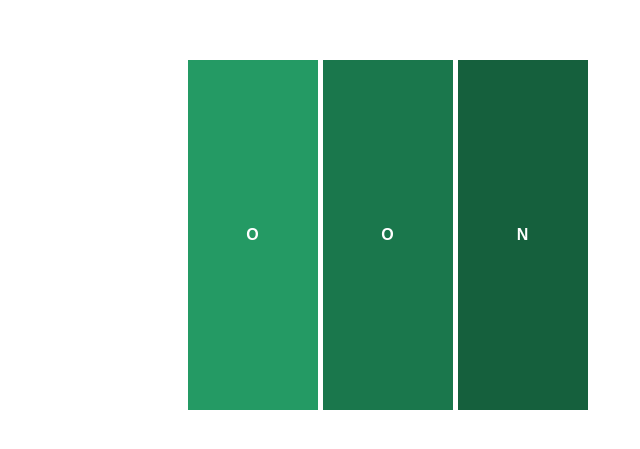
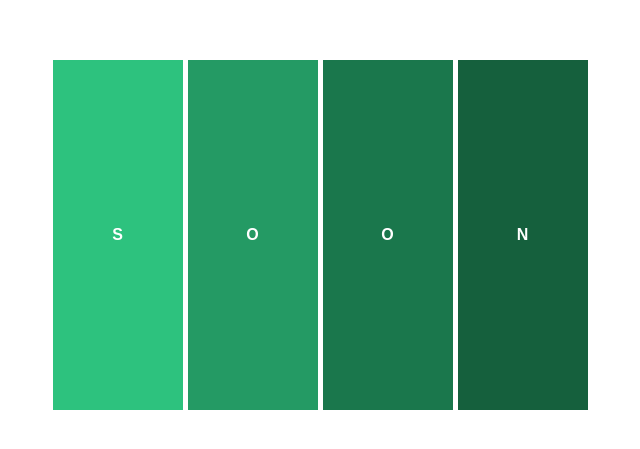
Before and after one commit to Cangerous/domain-host, a plain HTML site: page index.html in a window 1280 px wide. Shown: the part 165-614 px from the top of the page, without its empty margins (320-960 px from the left). Drawn offline with Linux system fonts and the light colour scheme.

Commit message:
Update styles.css

```diff
--- a/styles.css
+++ b/styles.css
@@ -25,7 +25,7 @@ body {
 }
 
 #bar1 {
-    background-color: ##2dc27e; /* Pastel Green */
+    background-color: #2dc27e; /* Pastel Green */
 }
 
 #bar2 {
```
